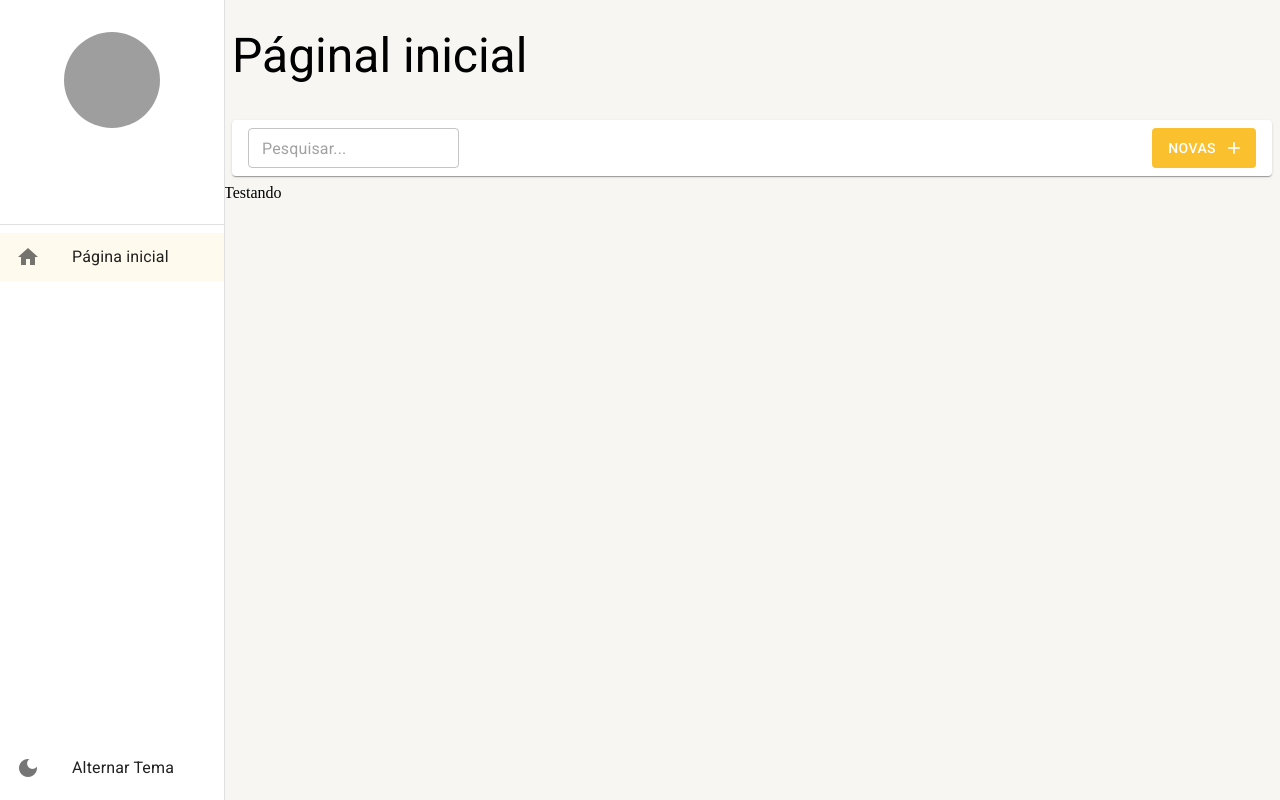
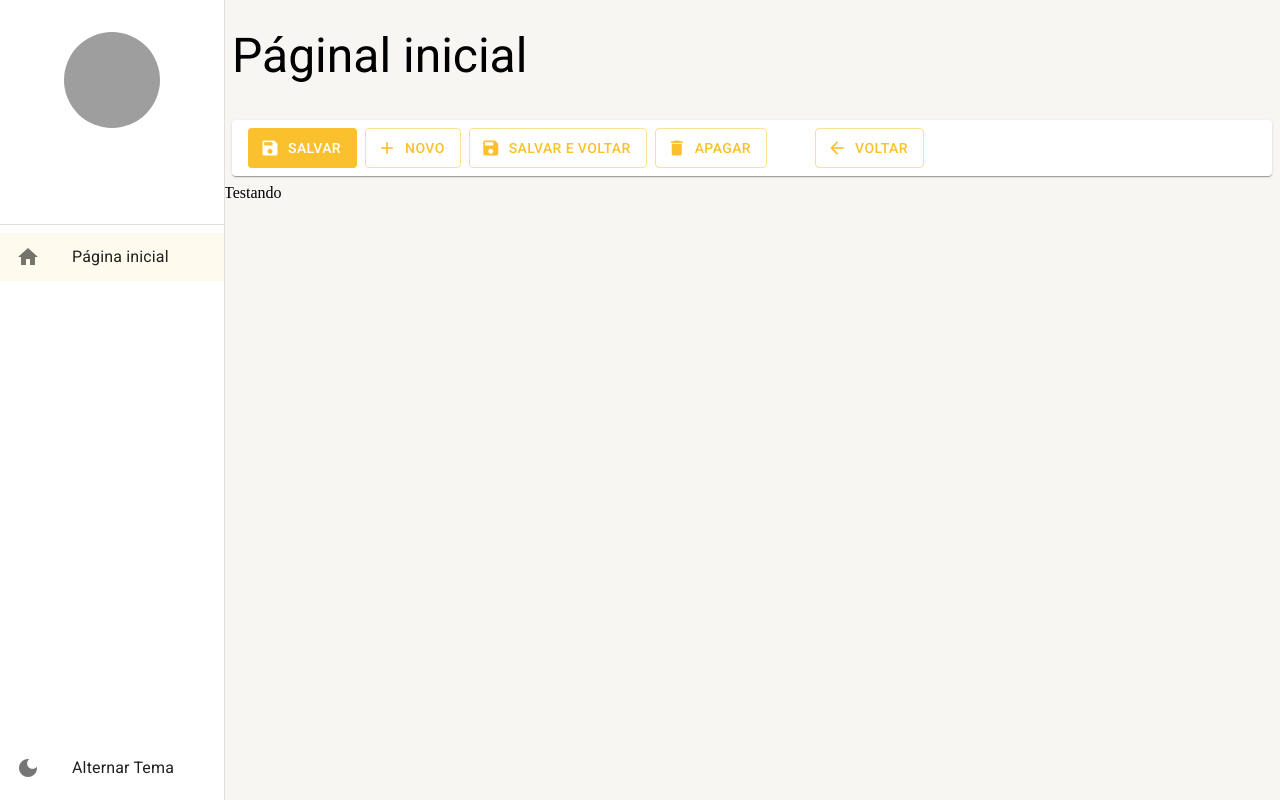
Before and after one commit to guilhermekono/react-materialui-typescript-master, a React (Create React App) app: page /pagina-inicial in a window 1280 px wide. Built offline with nearby package versions, Linux system fonts and the light colour scheme; grey boxes are pictures that could not be loaded.

Commit message:
Botões de listagem

```diff
--- a/src/pages/dashboard/Dashboard.tsx
+++ b/src/pages/dashboard/Dashboard.tsx
@@ -1,4 +1,4 @@
-import { BarraDeFerramentas } from "../../shared/components";
+import {  FerramentasDeDetalhe } from "../../shared/components";
 import { LayoutBaseDePagina } from "../../shared/layouts/LayoutBaseDePagina"
 
 export const Dashboard = () => {
@@ -7,13 +7,9 @@ export const Dashboard = () => {
         <LayoutBaseDePagina
             titulo='Páginal inicial'
             barraDeFerramentas={(
-                <BarraDeFerramentas
-                    mostrarInputBusca
-                    textoBotaoNovo="Novas"
-                />)}>
+                <FerramentasDeDetalhe/>)}>
             Testando
         </LayoutBaseDePagina>
     );
 
-
 };
--- a/src/shared/components/barraDeFerramentas/barraDeFerramentas.tsx
+++ b/src/shared/components/ferramentasDaListagem/ferramentasDaListagem.tsx
@@ -1,7 +1,7 @@
 import { Box, Button, Icon, Paper, TextField, useTheme } from "@mui/material";
 
 
-interface IBarraDeFerramentasProps {
+interface IFerramentasDaListagemProps {
     textoDaBusca?: string;
     mostrarInputBusca?: boolean;
     aoMudarTextDeBusca?: (novoTexto: string) => void;
@@ -10,7 +10,7 @@ interface IBarraDeFerramentasProps {
     aoClicarEmNovo?: () => void;
 }
 
-export const BarraDeFerramentas: React.FC<IBarraDeFerramentasProps> = ({textoDaBusca = '', mostrarInputBusca=false, aoMudarTextDeBusca, aoClicarEmNovo, textoBotaoNovo = "Novo", mostrarBotaoNovo="true",}) => {
+export const FerramentasDaListagem: React.FC<IFerramentasDaListagemProps> = ({textoDaBusca = '', mostrarInputBusca=false, aoMudarTextDeBusca, aoClicarEmNovo, textoBotaoNovo = "Novo", mostrarBotaoNovo="true",}) => {
 
     const theme = useTheme();
 
--- a/src/shared/components/ferramentasDeDetalhe/ferramentasDeDetalhes.tsx
+++ b/src/shared/components/ferramentasDeDetalhe/ferramentasDeDetalhes.tsx
@@ -1,8 +1,6 @@
 import {Box, Button, Divider, Icon, Paper, useTheme} from '@mui/material';
 
-interface IFerramentasDeDetalheProps{
-    textoBotaoNovo
-}
+
 
 export const FerramentasDeDetalhe: React.FC = () => {
     const theme = useTheme();
--- a/src/shared/components/index.ts
+++ b/src/shared/components/index.ts
@@ -1,2 +1,3 @@
-export * from './barraDeFerramentas/barraDeFerramentas';
+export * from './ferramentasDaListagem/ferramentasDaListagem';
+export * from './ferramentasDeDetalhe/ferramentasDeDetalhes';
 export * from './menuLateral/MenuLateral';
```
